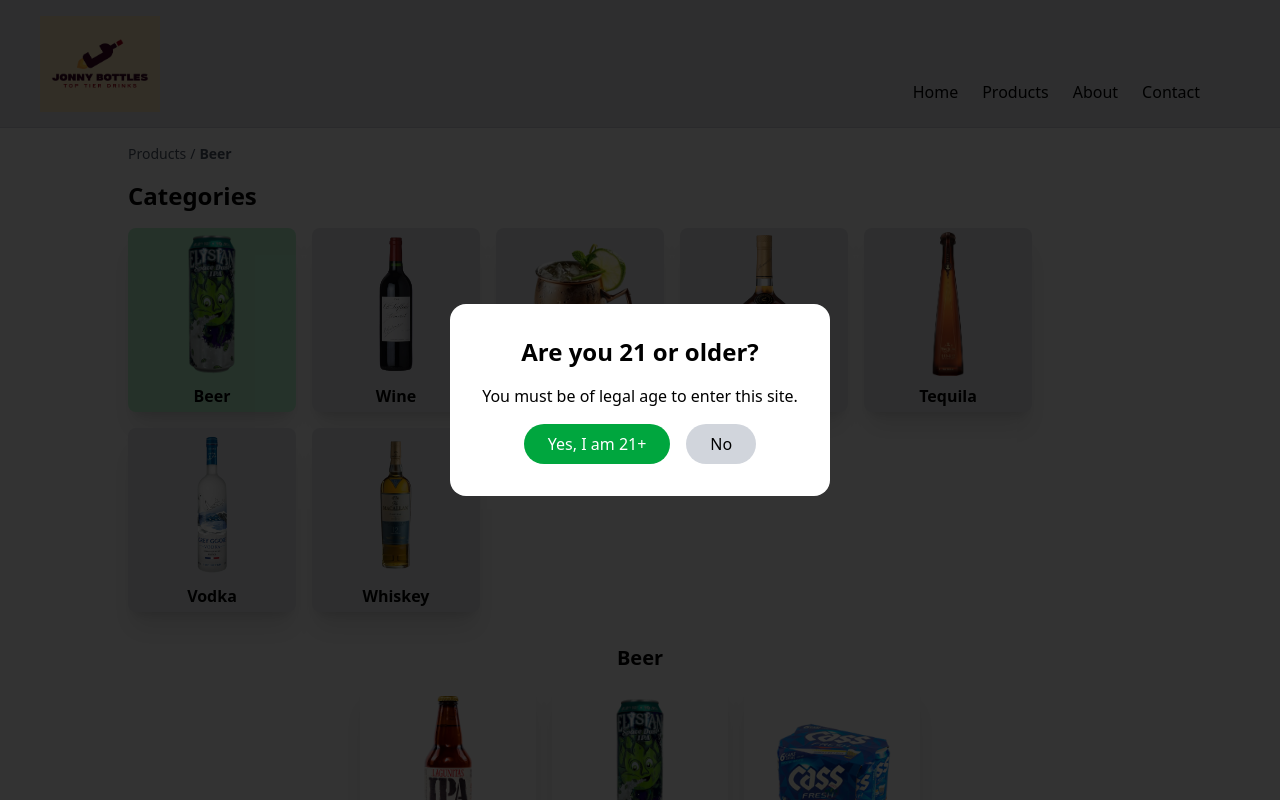
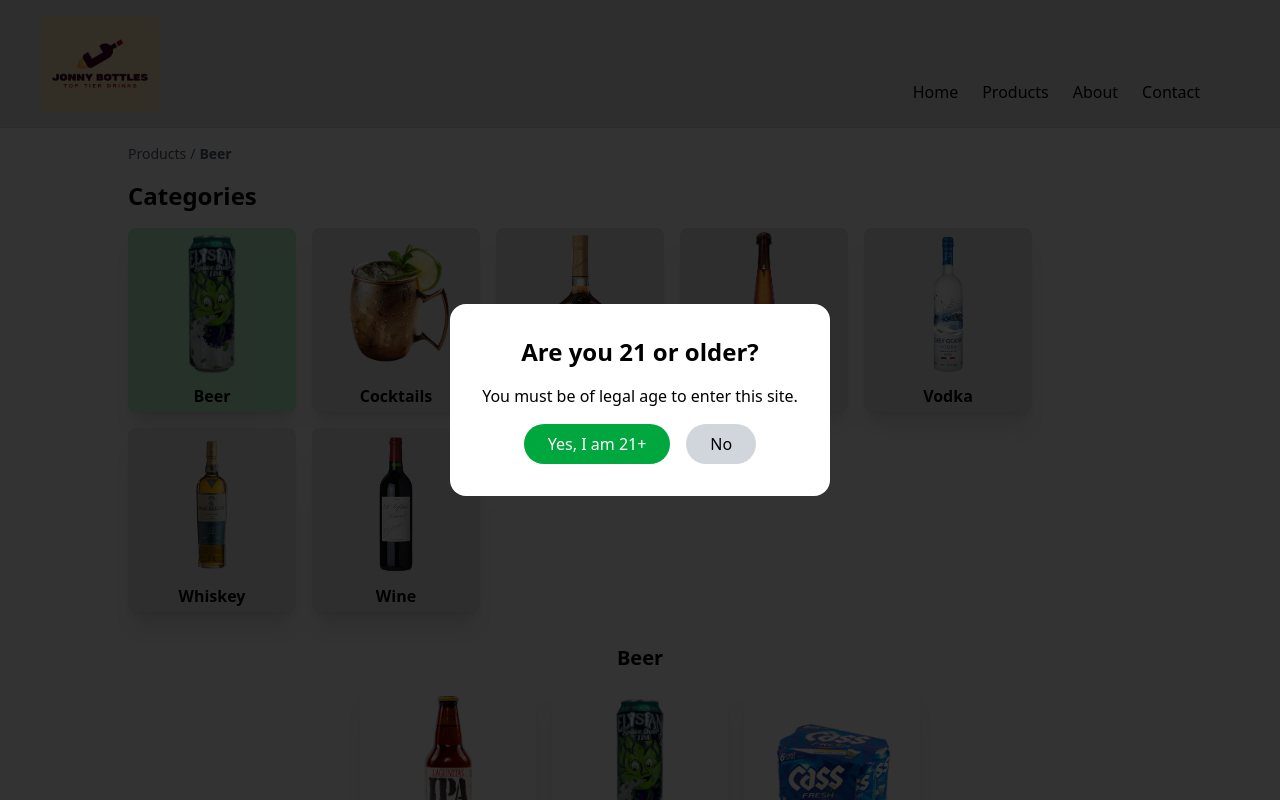
Before and after one commit to jchoi4497/jonnybottles, a Vue app: page /products/Beer in a window 1280 px wide. Shown: the top 800 px of the page. Built offline with nearby package versions, Linux system fonts and the light colour scheme.

Commit message:
Made categories in alphabetical order, made ID's uniquely dynamic

```diff
--- a/src/components/products.js
+++ b/src/components/products.js
@@ -1,210 +1,213 @@
+let categoryId = 1;
+let productId = 101;
+
 export const categories = [
   {
-    id: 1,
+    id: categoryId++,
     name: "Beer",
     logo: { img: "/BeerPhotos/spacedust.png" },
     products: [
       {
-        id: 101,
+        id: productId++,
         name: "Lagunitas IPA",
         img: "/BeerPhotos/lagunitas.png",
         description: "IPA",
-        category:"",
-        alcoholPercentage:"",
-        country:"",
-        tags: [],
+        category: "Beer",
+        alcoholPercentage: 6.2,
+        country: "USA",
+        tags: ["IPA"],
       },
       {
-        id: 102,
+        id: productId++,
         name: "Space Dust IPA",
         img: "/BeerPhotos/spacedust.png",
         description: "IPA",
-        category:"",
-        alcoholPercentage:"",
-        country:"",
-        tags: [],
+        category: "Beer",
+        alcoholPercentage: 8.2,
+        country: "USA",
+        tags: ["IPA"],
       },
       {
-        id: 103,
+        id: productId++,
         name: "Cass 6-pack",
         img: "/BeerPhotos/cass6pack.webp",
         description: "Korean Beer",
-        category:"",
-        alcoholPercentage:"",
-        country:"",
+        category: "Beer",
+        alcoholPercentage: 4.5,
+        country: "South Korea",
         tags: [],
       },
     ],
   },
   {
-    id: 2,
+    id: categoryId,
+    name: "Cocktails",
+    logo: { img: "/CocktailPhotos/moscowmule.png" },
+    products: [
+      {
+        id: productId++,
+        name: "Michelada",
+        img: "/CocktailPhotos/michelada.png",
+        description: "Michelada",
+        category: "Cocktail",
+        alcoholPercentage: 4.5,
+        country: "Mexico",
+        tags: ["Cocktail"],
+      },
+      {
+        id: productId++,
+        name: "Espresso Martini",
+        img: "/CocktailPhotos/espressomartini.webp",
+        description: "Espresso Martini",
+        category: "Cocktail",
+        alcoholPercentage: 24,
+        country: "England",
+        tags: ["Cocktail"],
+      },
+      {
+        id: productId++,
+        name: "Moscow Mule",
+        img: "/CocktailPhotos/moscowmule.png",
+        description: "Moscow Mule",
+        category: "Cocktail",
+        alcoholPercentage: 11,
+        country: "USA",
+        tags: ["Cocktail"],
+      },
+    ],
+  },
+  {
+    id: categoryId,
+    name: "Cognac",
+    logo: { img: "/CognacPhotos/hennesy.png" },
+    products: [
+      {
+        id: productId++,
+        name: "Hennesy",
+        img: "/CognacPhotos/hennesy.png",
+        description: "Hennesy",
+        category: "Cognac",
+        alcoholPercentage: 40,
+        country: "France",
+        tags: ["Cognac"],
+      },
+      {
+        id: productId++,
+        name: "Remy Martin 1738",
+        img: "/CognacPhotos/remymartin.png",
+        description: "Remy Martin 1738",
+        category: "Cognac",
+        alcoholPercentage: 40,
+        country: "France",
+        tags: ["Cognac"],
+      },
+    ],
+  },
+  {
+    id: categoryId,
+    name: "Tequila",
+    logo: { img: "/TequilaPhotos/donjulio1942.webp" },
+    products: [
+      {
+        id: productId++,
+        name: "Don Julio 1942",
+        img: "/TequilaPhotos/donjulio1942.webp",
+        description: "Don Julio 1942",
+        category: "Tequila",
+        alcoholPercentage: 40,
+        country: "Mexico",
+        tags: ["Tequila"],
+      },
+      {
+        id: productId++,
+        name: "Don Julio Anejo",
+        img: "/TequilaPhotos/djanejo.png",
+        description: "Don Julio Anejo",
+        category: "Tequila",
+        alcoholPercentage: 40,
+        country: "Mexico",
+        tags: ["Tequila"],
+      },
+      {
+        id: productId++,
+        name: "Patron",
+        img: "/TequilaPhotos/patron.png",
+        description: "Patron",
+        category: "Tequila",
+        alcoholPercentage: 40,
+        country: "Mexico",
+        tags: ["Tequila"],
+      },
+    ],
+  },
+  {
+    id: categoryId,
+    name: "Vodka",
+    logo: { img: "/VodkaPhotos/greygoose.png" },
+    products: [
+      {
+        id: productId++,
+        name: "Grey Goose",
+        img: "/VodkaPhotos/greygoose.png",
+        description: "Grey Goose",
+        category: "Vodka",
+        alcoholPercentage: 40,
+        country: "France",
+        tags: ["Vodka"],
+      },
+      {
+        id: productId++,
+        name: "Titos",
+        img: "/VodkaPhotos/titos.png",
+        description: "Titos",
+        category: "Vodka",
+        alcoholPercentage: 40,
+        country: "USA",
+        tags: ["Vodka"],
+      },
+    ],
+  },
+  {
+    id: categoryId,
+    name: "Whiskey",
+    logo: { img: "/WhiskeyPhotos/macallan.png" },
+    products: [
+      {
+        id: productId++,
+        name: "Macallan",
+        img: "/WhiskeyPhotos/macallan.png",
+        description: "Whiskey",
+        category: "Whiskey",
+        alcoholPercentage: 58,
+        country: "Scotland",
+        tags: ["Whiskey"],
+      },
+      {
+        id: productId++,
+        name: "Wild Turkey",
+        img: "/WhiskeyPhotos/wildturkey.webp",
+        description: "Whiskey",
+        category: "Whiskey",
+        alcoholPercentage: 53,
+        country: "USA",
+        tags: ["Whiskey"],
+      },
+    ],
+  },
+  {
+    id: categoryId,
     name: "Wine",
     logo: { img: "/WinePhotos/lafleur.png" },
     products: [
       {
-        id: 201,
+        id: productId++,
         name: "Chateau Lafleur 2003, Pomerol",
         img: "/WinePhotos/lafleur.png",
         description: "Chateau Lafleur 2003, Pomerol",
-        category:"",
-        alcoholPercentage:"",
-        country:"",
-        tags: [],
-      },
-    ],
-  },
-  {
-    id: 3,
-    name: "Cocktails",
-    logo: { img: "/CocktailPhotos/moscowmule.png" },
-    products: [
-      {
-        id: 301,
-        name: "Michelada",
-        img: "/CocktailPhotos/michelada.png",
-        description: "Michelada",
-        category:"",
-        alcoholPercentage:"",
-        country:"",
-        tags: [],
-      },
-      {
-        id: 302,
-        name: "Espresso Martini",
-        img: "/CocktailPhotos/espressomartini.webp",
-        description: "Espresso Martini",
-        category:"",
-        alcoholPercentage:"",
-        country:"",
-        tags: [],
-      },
-      {
-        id: 303,
-        name: "Moscow Mule",
-        img: "/CocktailPhotos/moscowmule.png",
-        description: "Moscow Mule",
-        category:"",
-        alcoholPercentage:"",
-        country:"",
-        tags: [],
-      },
-    ],
-  },
-  {
-    id: 4,
-    name: "Cognac",
-    logo: { img: "/CognacPhotos/hennesy.png" },
-    products: [
-      {
-        id: 1,
-        name: "Hennesy",
-        img: "/CognacPhotos/hennesy.png",
-        description: "Hennesy",
-        category:"",
-        alcoholPercentage:"",
-        country:"",
-        tags: [],
-      },
-      {
-        id: 2,
-        name: "Remy Martin 1738",
-        img: "/CognacPhotos/remymartin.png",
-        description: "Remy Martin 1738",
-        category:"",
-        alcoholPercentage:"",
-        country:"",
-        tags: [],
-      },
-    ],
-  },
-  {
-    id: 5,
-    name: "Tequila",
-    logo: { img: "/TequilaPhotos/donjulio1942.webp" },
-    products: [
-      {
-        id: 501,
-        name: "Don Julio 1942",
-        img: "/TequilaPhotos/donjulio1942.webp",
-        description: "Don Julio 1942",
-        category:"",
-        alcoholPercentage:"",
-        country:"",
-        tags: [],
-      },
-      {
-        id: 502,
-        name: "Don Julio Anejo",
-        img: "/TequilaPhotos/djanejo.png",
-        description: "Don Julio Anejo",
-        category:"",
-        alcoholPercentage:"",
-        country:"",
-        tags: [],
-      },
-      {
-        id: 503,
-        name: "Patron",
-        img: "/TequilaPhotos/patron.png",
-        description: "Patron",
-        category:"",
-        alcoholPercentage:"",
-        country:"",
-        tags: [],
-      },
-    ],
-  },
-  {
-    id: 6,
-    name: "Vodka",
-    logo: { img: "/VodkaPhotos/greygoose.png" },
-    products: [
-      {
-        id: 601,
-        name: "Grey Goose",
-        img: "/VodkaPhotos/greygoose.png",
-        description: "Grey Goose",
-        category:"",
-        alcoholPercentage:"",
-        country:"",
-        tags: [],
-      },
-      {
-        id: 602,
-        name: "Titos",
-        img: "/VodkaPhotos/titos.png",
-        description: "Titos",
-        category:"",
-        alcoholPercentage:"",
-        country:"",
-        tags: [],
-      },
-    ],
-  },
-  {
-    id: 7,
-    name: "Whiskey",
-    logo: { img: "/WhiskeyPhotos/macallan.png" },
-    products: [
-      {
-        id: 701,
-        name: "Macallan",
-        img: "/WhiskeyPhotos/macallan.png",
-        description: "Whiskey",
-        category:"",
-        alcoholPercentage:"",
-        country:"",
-        tags: [],
-      },
-      {
-        id: 702,
-        name: "Wild Turkey",
-        img: "/WhiskeyPhotos/wildturkey.webp",
-        description: "Whiskey",
-        category:"",
-        alcoholPercentage:"",
-        country:"",
-        tags: [],
+        category: "",
+        alcoholPercentage: 13.5,
+        country: "France",
+        tags: ["Wine"],
       },
     ],
   },
```
